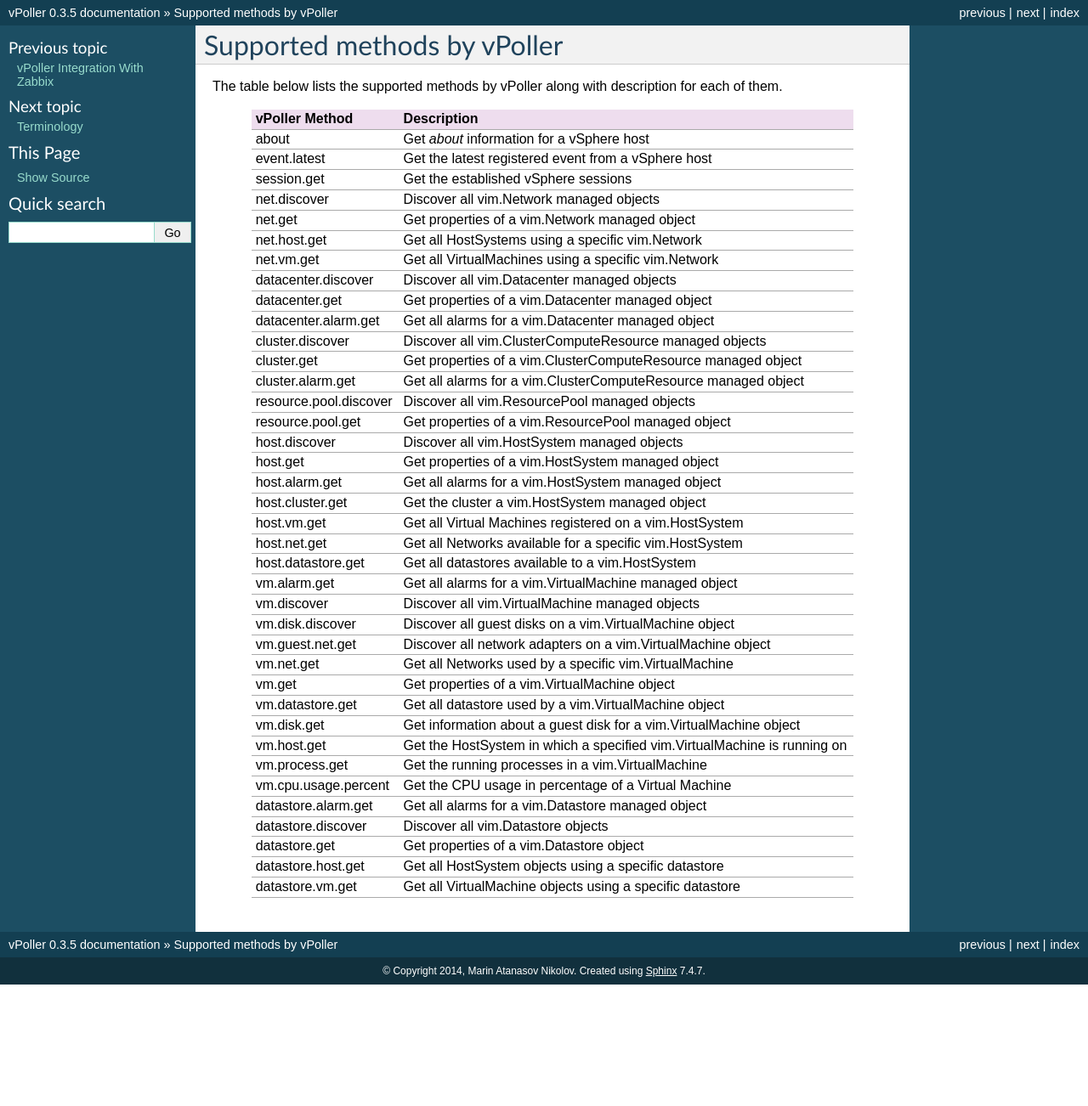
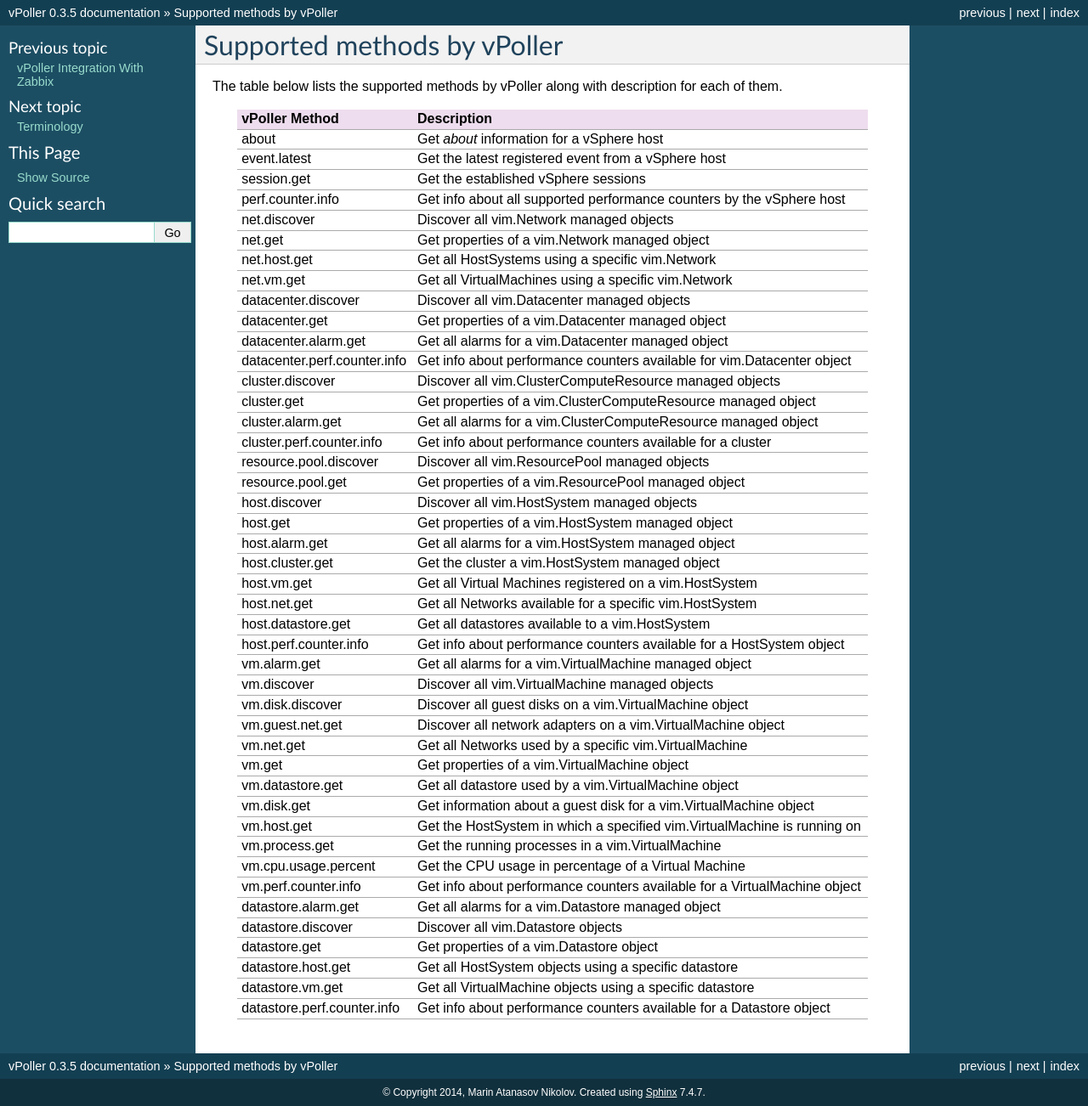
Before and after one commit to dnaeon/py-vpoller, a Sphinx documentation site: the page built from docs/methods.rst, in a window 1280 px wide. Shown: the whole page at 85% size. Built offline with Sphinx 7.4.7, drawn with Linux system fonts in a browser that asks for light colours; before the commit the page ends 1159 px from its top, so only the background shows below that.

Commit message:
Document the new *.perf.counter.info vPoller methods

```diff
--- a/docs/methods.rst
+++ b/docs/methods.rst
@@ -7,82 +7,94 @@
 The table below lists the supported methods by vPoller along
 with description for each of them.
 
-+------------------------+--------------------------------------------------------------------------+
-| vPoller Method         | Description                                                              |
-+========================+==========================================================================+
-| about                  | Get *about* information for a vSphere host                               |
-+------------------------+--------------------------------------------------------------------------+
-| event.latest           | Get the latest registered event from a vSphere host                      |
-+------------------------+--------------------------------------------------------------------------+
-| session.get            | Get the established vSphere sessions                                     |
-+------------------------+--------------------------------------------------------------------------+
-| net.discover           | Discover all vim.Network managed objects                                 |
-+------------------------+--------------------------------------------------------------------------+
-| net.get                | Get properties of a vim.Network managed object                           |
-+------------------------+--------------------------------------------------------------------------+
-| net.host.get           | Get all HostSystems using a specific vim.Network                         |
-+------------------------+--------------------------------------------------------------------------+
-| net.vm.get             | Get all VirtualMachines using a specific vim.Network                     |
-+------------------------+--------------------------------------------------------------------------+
-| datacenter.discover    | Discover all vim.Datacenter managed objects                              |
-+------------------------+--------------------------------------------------------------------------+
-| datacenter.get         | Get properties of a vim.Datacenter managed object                        |
-+------------------------+--------------------------------------------------------------------------+
-| datacenter.alarm.get   | Get all alarms for a vim.Datacenter managed object                       |
-+------------------------+--------------------------------------------------------------------------+
-| cluster.discover       | Discover all vim.ClusterComputeResource managed objects                  |
-+------------------------+--------------------------------------------------------------------------+
-| cluster.get            | Get properties of a vim.ClusterComputeResource managed object            |
-+------------------------+--------------------------------------------------------------------------+
-| cluster.alarm.get      | Get all alarms for a vim.ClusterComputeResource managed object           |
-+------------------------+--------------------------------------------------------------------------+
-| resource.pool.discover | Discover all vim.ResourcePool managed objects                            |
-+------------------------+--------------------------------------------------------------------------+
-| resource.pool.get      | Get properties of a vim.ResourcePool managed object                      |
-+------------------------+--------------------------------------------------------------------------+
-| host.discover          | Discover all vim.HostSystem managed objects                              |
-+------------------------+--------------------------------------------------------------------------+
-| host.get               | Get properties of a vim.HostSystem managed object                        |
-+------------------------+--------------------------------------------------------------------------+
-| host.alarm.get         | Get all alarms for a vim.HostSystem managed object                       |
-+------------------------+--------------------------------------------------------------------------+
-| host.cluster.get       | Get the cluster a vim.HostSystem managed object                          |
-+------------------------+--------------------------------------------------------------------------+
-| host.vm.get            | Get all Virtual Machines registered on a vim.HostSystem                  |
-+------------------------+--------------------------------------------------------------------------+
-| host.net.get           | Get all Networks available for a specific vim.HostSystem                 |
-+------------------------+--------------------------------------------------------------------------+
-| host.datastore.get     | Get all datastores available to a vim.HostSystem                         |
-+------------------------+--------------------------------------------------------------------------+
-| vm.alarm.get           | Get all alarms for a vim.VirtualMachine managed object                   |
-+------------------------+--------------------------------------------------------------------------+
-| vm.discover            | Discover all vim.VirtualMachine managed objects                          |
-+------------------------+--------------------------------------------------------------------------+
-| vm.disk.discover       | Discover all guest disks on a vim.VirtualMachine object                  |
-+------------------------+--------------------------------------------------------------------------+
-| vm.guest.net.get       | Discover all network adapters on a vim.VirtualMachine object             |
-+------------------------+--------------------------------------------------------------------------+
-| vm.net.get             | Get all Networks used by a specific vim.VirtualMachine                   |
-+------------------------+--------------------------------------------------------------------------+
-| vm.get                 | Get properties of a vim.VirtualMachine object                            |
-+------------------------+--------------------------------------------------------------------------+
-| vm.datastore.get       | Get all datastore used by a vim.VirtualMachine object                    |
-+------------------------+--------------------------------------------------------------------------+
-| vm.disk.get            | Get information about a guest disk for a vim.VirtualMachine object       |
-+------------------------+--------------------------------------------------------------------------+
-| vm.host.get            | Get the HostSystem in which a specified vim.VirtualMachine is running on |
-+------------------------+--------------------------------------------------------------------------+
-| vm.process.get         | Get the running processes in a vim.VirtualMachine                        |
-+------------------------+--------------------------------------------------------------------------+
-| vm.cpu.usage.percent   | Get the CPU usage in percentage of a Virtual Machine                     |
-+------------------------+--------------------------------------------------------------------------+
-| datastore.alarm.get    | Get all alarms for a vim.Datastore managed object                        |
-+------------------------+--------------------------------------------------------------------------+
-| datastore.discover     | Discover all vim.Datastore objects                                       |
-+------------------------+--------------------------------------------------------------------------+
-| datastore.get          | Get properties of a vim.Datastore object                                 |
-+------------------------+--------------------------------------------------------------------------+
-| datastore.host.get     | Get all HostSystem objects using a specific datastore                    |
-+------------------------+--------------------------------------------------------------------------+
-| datastore.vm.get       | Get all VirtualMachine objects using a specific datastore                |
-+------------------------+--------------------------------------------------------------------------+
++--------------------------------------+-------------------------------------------------------------------------------+
+| vPoller Method                       | Description                                                                   |
++======================================+===============================================================================+
+| about                                | Get *about* information for a vSphere host                                    |
++--------------------------------------+-------------------------------------------------------------------------------+
+| event.latest                         | Get the latest registered event from a vSphere host                           |
++--------------------------------------+-------------------------------------------------------------------------------+
+| session.get                          | Get the established vSphere sessions                                          |
++--------------------------------------+-------------------------------------------------------------------------------+
+| perf.counter.info                    | Get info about all supported performance counters by the vSphere host         |
++--------------------------------------+-------------------------------------------------------------------------------+
+| net.discover                         | Discover all vim.Network managed objects                                      |
++--------------------------------------+-------------------------------------------------------------------------------+
+| net.get                              | Get properties of a vim.Network managed object                                |
++--------------------------------------+-------------------------------------------------------------------------------+
+| net.host.get                         | Get all HostSystems using a specific vim.Network                              |
++--------------------------------------+-------------------------------------------------------------------------------+
+| net.vm.get                           | Get all VirtualMachines using a specific vim.Network                          |
++--------------------------------------+-------------------------------------------------------------------------------+
+| datacenter.discover                  | Discover all vim.Datacenter managed objects                                   |
++--------------------------------------+-------------------------------------------------------------------------------+
+| datacenter.get                       | Get properties of a vim.Datacenter managed object                             |
++--------------------------------------+-------------------------------------------------------------------------------+
+| datacenter.alarm.get                 | Get all alarms for a vim.Datacenter managed object                            |
++--------------------------------------+-------------------------------------------------------------------------------+
+| datacenter.perf.counter.info         | Get info about performance counters available for vim.Datacenter object       |
++--------------------------------------+-------------------------------------------------------------------------------+
+| cluster.discover                     | Discover all vim.ClusterComputeResource managed objects                       |
++--------------------------------------+-------------------------------------------------------------------------------+
+| cluster.get                          | Get properties of a vim.ClusterComputeResource managed object                 |
++--------------------------------------+-------------------------------------------------------------------------------+
+| cluster.alarm.get                    | Get all alarms for a vim.ClusterComputeResource managed object                |
++--------------------------------------+-------------------------------------------------------------------------------+
+| cluster.perf.counter.info            | Get info about performance counters available for a cluster                   |
++--------------------------------------+-------------------------------------------------------------------------------+
+| resource.pool.discover               | Discover all vim.ResourcePool managed objects                                 |
++--------------------------------------+-------------------------------------------------------------------------------+
+| resource.pool.get                    | Get properties of a vim.ResourcePool managed object                           |
++--------------------------------------+-------------------------------------------------------------------------------+
+| host.discover                        | Discover all vim.HostSystem managed objects                                   |
++--------------------------------------+-------------------------------------------------------------------------------+
+| host.get                             | Get properties of a vim.HostSystem managed object                             |
++--------------------------------------+-------------------------------------------------------------------------------+
+| host.alarm.get                       | Get all alarms for a vim.HostSystem managed object                            |
++--------------------------------------+-------------------------------------------------------------------------------+
+| host.cluster.get                     | Get the cluster a vim.HostSystem managed object                               |
++--------------------------------------+-------------------------------------------------------------------------------+
+| host.vm.get                          | Get all Virtual Machines registered on a vim.HostSystem                       |
++--------------------------------------+-------------------------------------------------------------------------------+
+| host.net.get                         | Get all Networks available for a specific vim.HostSystem                      |
++--------------------------------------+-------------------------------------------------------------------------------+
+| host.datastore.get                   | Get all datastores available to a vim.HostSystem                              |
++--------------------------------------+-------------------------------------------------------------------------------+
+| host.perf.counter.info               | Get info about performance counters available for a HostSystem object         |
++--------------------------------------+-------------------------------------------------------------------------------+
+| vm.alarm.get                         | Get all alarms for a vim.VirtualMachine managed object                        |
++--------------------------------------+-------------------------------------------------------------------------------+
+| vm.discover                          | Discover all vim.VirtualMachine managed objects                               |
++--------------------------------------+-------------------------------------------------------------------------------+
+| vm.disk.discover                     | Discover all guest disks on a vim.VirtualMachine object                       |
++--------------------------------------+-------------------------------------------------------------------------------+
+| vm.guest.net.get                     | Discover all network adapters on a vim.VirtualMachine object                  |
++--------------------------------------+-------------------------------------------------------------------------------+
+| vm.net.get                           | Get all Networks used by a specific vim.VirtualMachine                        |
++--------------------------------------+-------------------------------------------------------------------------------+
+| vm.get                               | Get properties of a vim.VirtualMachine object                                 |
++--------------------------------------+-------------------------------------------------------------------------------+
+| vm.datastore.get                     | Get all datastore used by a vim.VirtualMachine object                         |
++--------------------------------------+-------------------------------------------------------------------------------+
+| vm.disk.get                          | Get information about a guest disk for a vim.VirtualMachine object            |
++--------------------------------------+-------------------------------------------------------------------------------+
+| vm.host.get                          | Get the HostSystem in which a specified vim.VirtualMachine is running on      |
++--------------------------------------+-------------------------------------------------------------------------------+
+| vm.process.get                       | Get the running processes in a vim.VirtualMachine                             |
++--------------------------------------+-------------------------------------------------------------------------------+
+| vm.cpu.usage.percent                 | Get the CPU usage in percentage of a Virtual Machine                          |
++--------------------------------------+-------------------------------------------------------------------------------+
+| vm.perf.counter.info                 | Get info about performance counters available for a VirtualMachine object     |
++--------------------------------------+-------------------------------------------------------------------------------+
+| datastore.alarm.get                  | Get all alarms for a vim.Datastore managed object                             |
++--------------------------------------+-------------------------------------------------------------------------------+
+| datastore.discover                   | Discover all vim.Datastore objects                                            |
++--------------------------------------+-------------------------------------------------------------------------------+
+| datastore.get                        | Get properties of a vim.Datastore object                                      |
++--------------------------------------+-------------------------------------------------------------------------------+
+| datastore.host.get                   | Get all HostSystem objects using a specific datastore                         |
++--------------------------------------+-------------------------------------------------------------------------------+
+| datastore.vm.get                     | Get all VirtualMachine objects using a specific datastore                     |
++--------------------------------------+-------------------------------------------------------------------------------+
+| datastore.perf.counter.info          | Get info about performance counters available for a Datastore object          |
++--------------------------------------+-------------------------------------------------------------------------------+
```
